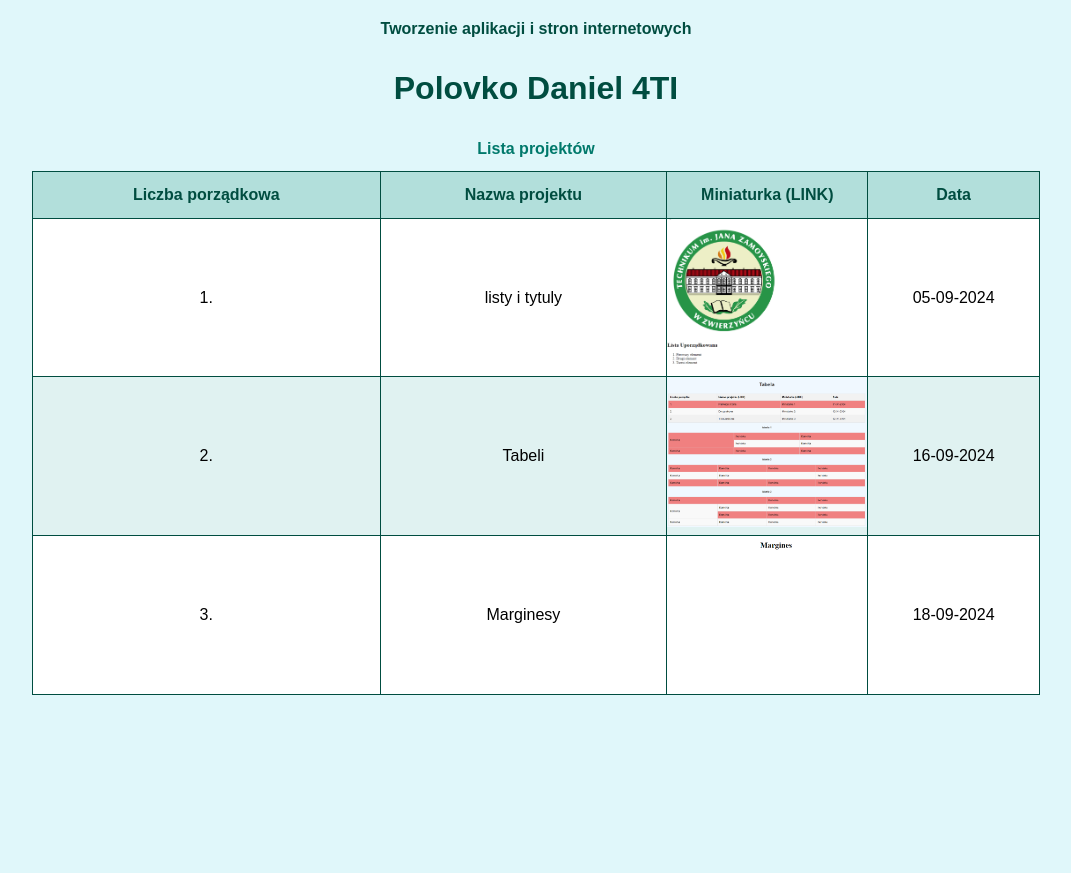
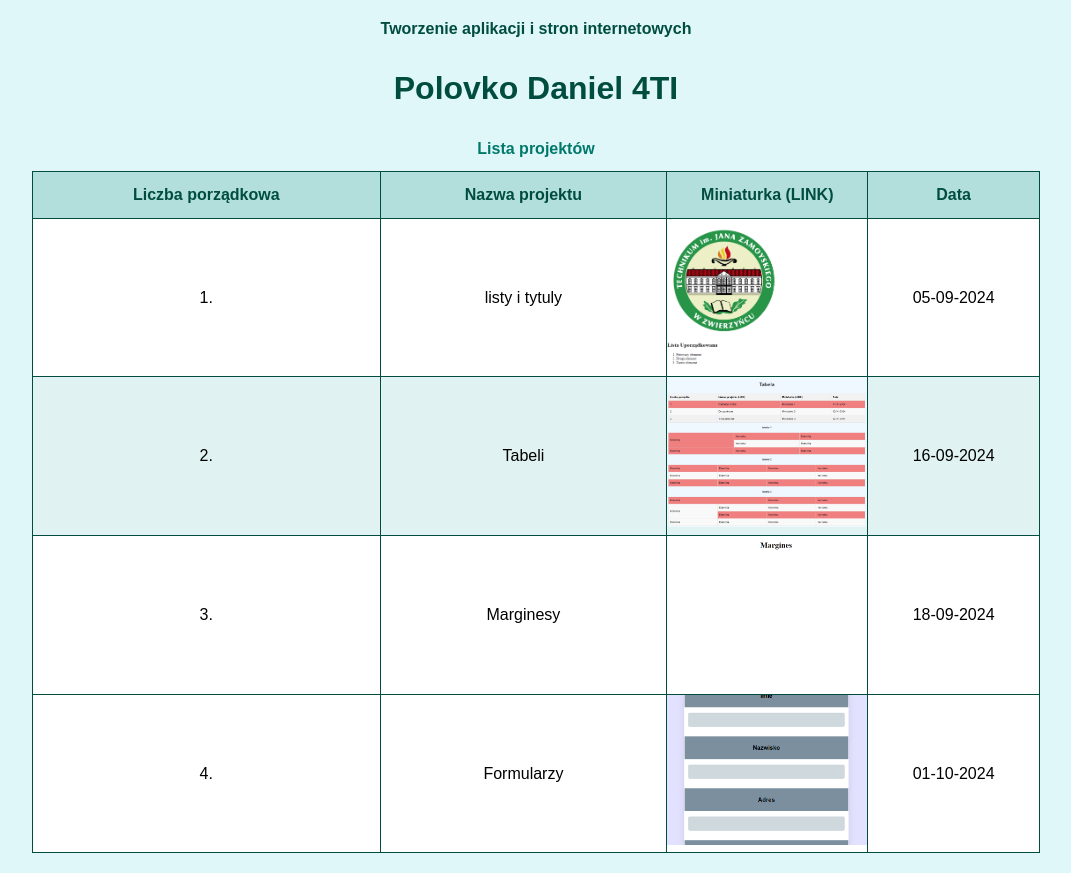
Before and after one commit to polovkodaniel/PolovkoDaniel4TI, a plain HTML site: page index.html in a window 1280 px wide. Shown: the whole page, without its empty margins (104-1175 px from the left). Before the commit the page ends 800 px from the top, so only its background shows below. Drawn offline with Linux system fonts and the light colour scheme.

Commit message:
Update index.html

```diff
--- a/index.html
+++ b/index.html
@@ -1,3 +1,4 @@
+
 <!DOCTYPE html>
 <html lang="pl">
 <head>
@@ -95,6 +96,12 @@
                 <td style="width: 200px; height: 150px;"><a href="https://polovkodaniel.github.io/marginesy/"><img src="Zrzut ekranu_2024-09-19_024904192.png" alt="Miniaturka projektu"></a></td>
                 <td>18-09-2024</td>
             </tr>
+            <tr></tr>
+                <td>4.</td>
+                <td>Formularzy</td>
+                <td style="width: 200px; height: 150px;"><a href="https://polovkodaniel.github.io/formularzy/"><img src="изображение_2024-10-02_034403695.png" alt="Miniaturka projektu"></a></td>
+                <td>01-10-2024</td>
+            </tr>
 
         </tbody>
     </table>
```
